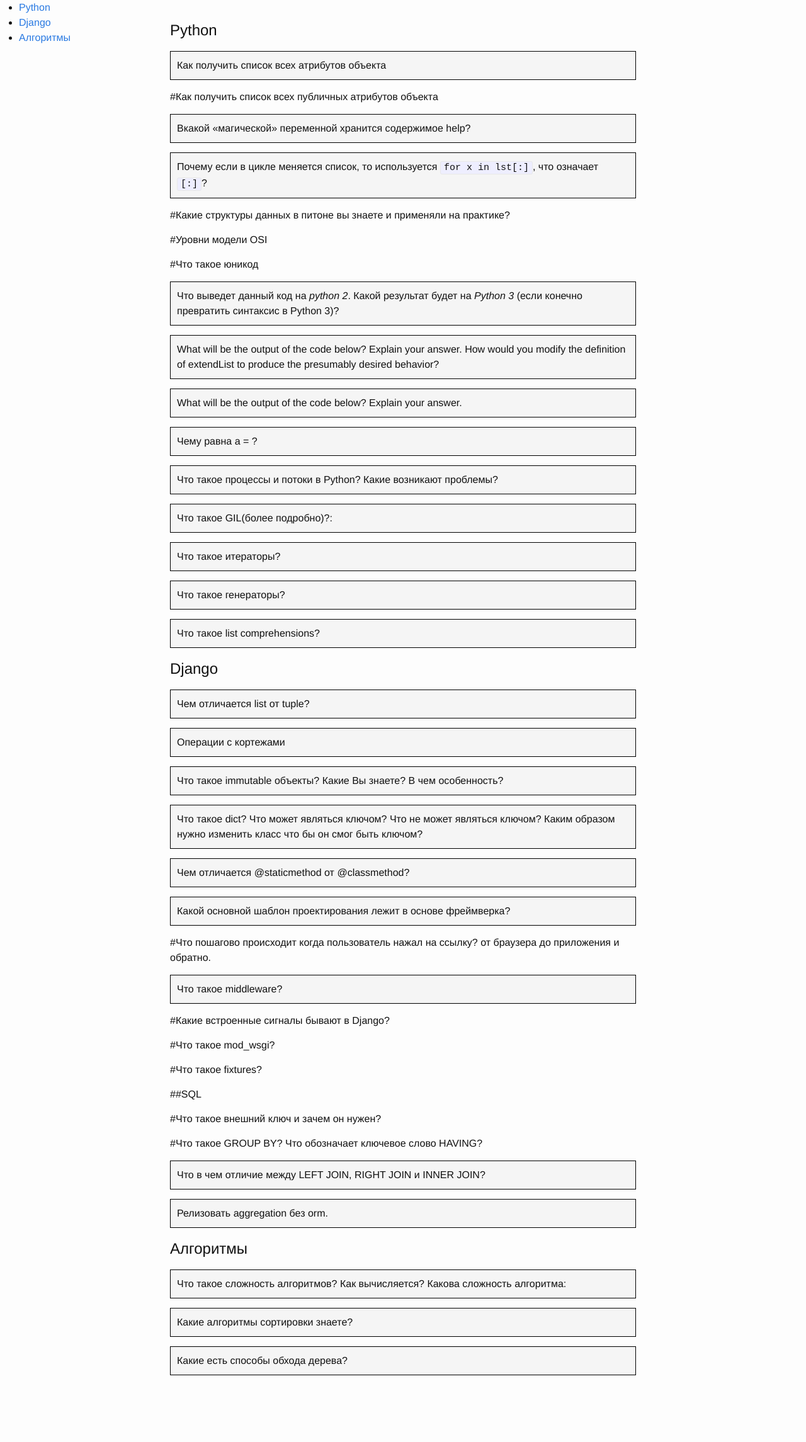
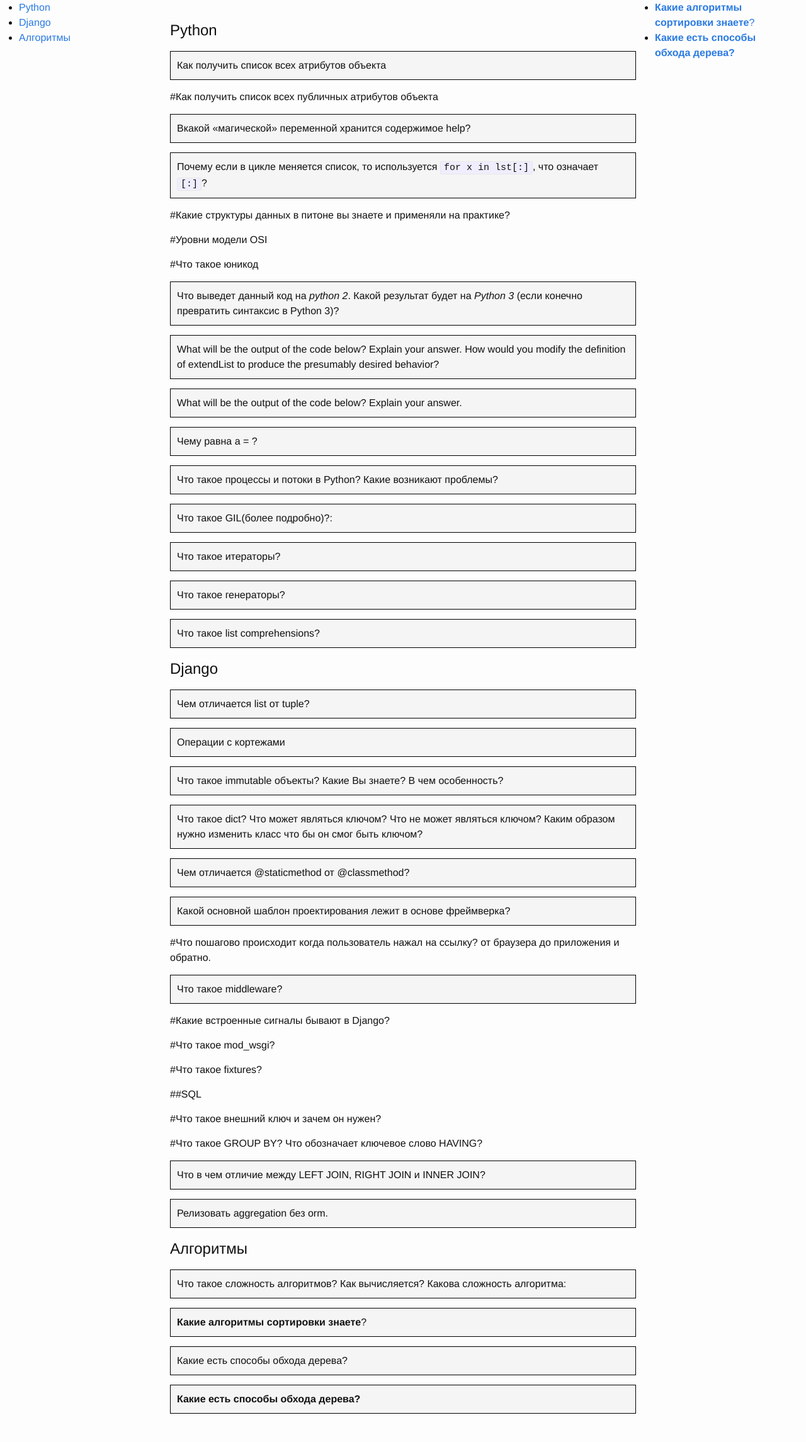
Before and after one commit to Arti3DPlayer/Arti3DPlayer.github.io, a Jekyll site: the page built from interview/index.markdown, in a window 1280 px wide. Shown: the whole page at 63% size. Built offline with Jekyll 4.4.1, drawn with Linux system fonts in a browser that asks for light colours; before the commit the page ends 2229 px from its top, so only the background shows below that.

Commit message:
added questions

````diff
--- a/_layouts/interview.html
+++ b/_layouts/interview.html
@@ -7,11 +7,21 @@
   <link rel="stylesheet" href="{{ "/css/bootstrap.css" | prepend: site.baseurl }}">
 
   <style>
-    nav {
+    nav.left {
       position: fixed;
-    };
+    }
+    nav.right {
+      overflow: hidden;
+      position: fixed;
+      right: 30px;
+      width: 240px;
+    }
   </style>
-  <nav>
+  <nav class='left'>
+    <ul>
+    </ul>
+  </nav>
+  <nav class='right'>
     <ul>
     </ul>
   </nav>
--- a/interview/index.markdown
+++ b/interview/index.markdown
@@ -410,7 +410,7 @@
 
     Сложность алгоритма - зависит от скорости его роста. Вычисляется в количестве элементарных операций или шагов, которые необходимо выполнить. Сложность алгоритма данного в примере можно оценить как ```O(n^2)```;
 
-#Какие алгоритмы сортировки знаете?
+#**Какие алгоритмы сортировки знаете**?
 
 *
     1. Сортировка вставками
@@ -421,3 +421,7 @@
 #Какие есть способы обхода дерева?
 
 * Пошаговый перебор элементов дерева по связям между узлами-предками и узлами-потомками называется обходом дерева. Зачастую, операция может быть выполнена переходом указателя по отдельным узлам. Обход, при котором каждый узел-предок просматривается прежде его потомков называется предупорядоченным обходом или обходом в прямом порядке (pre-order walk), а когда просматриваются сначала потомки, а потом предки, то обход называется поступорядоченным обходом или обходом в обратном порядке (post-order walk). Существует также симметричный обход, при котором посещается сначала левое поддерево, затем узел, затем — правое поддерево, и обход в ширину, при котором узлы посещаются уровень за уровнем (N-й уровень дерева — множество узлов с высотой N). Каждый уровень обходится слева направо.
+
+#**Какие есть способы обхода дерева?**
+
+* Пошаговый перебор элементов дерева по связям между узлами-предками и узлами-потомками называется обходом дерева. Зачастую, операция может быть выполнена переходом указателя по отдельным узлам. Обход, при котором каждый узел-предок просматривается прежде его потомков называется предупорядоченным обходом или обходом в прямом порядке (pre-order walk), а когда просматриваются сначала потомки, а потом предки, то обход называется поступорядоченным обходом или обходом в обратном порядке (post-order walk). Существует также симметричный обход, при котором посещается сначала левое поддерево, затем узел, затем — правое поддерево, и обход в ширину, при котором узлы посещаются уровень за уровнем (N-й уровень дерева — множество узлов с высотой N). Каждый уровень обходится слева направо.
````
Also changed, not shown: other parts of _layouts/interview.html (+11 -3 lines).
